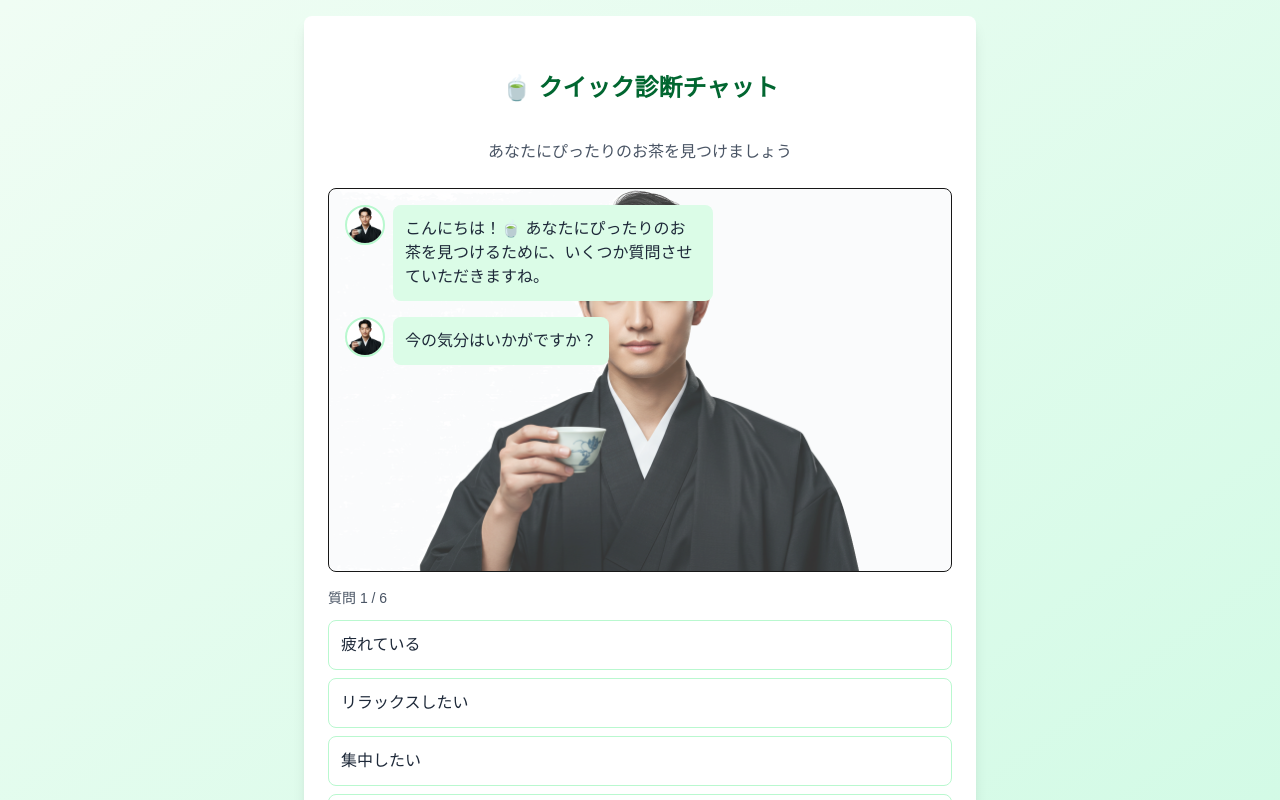
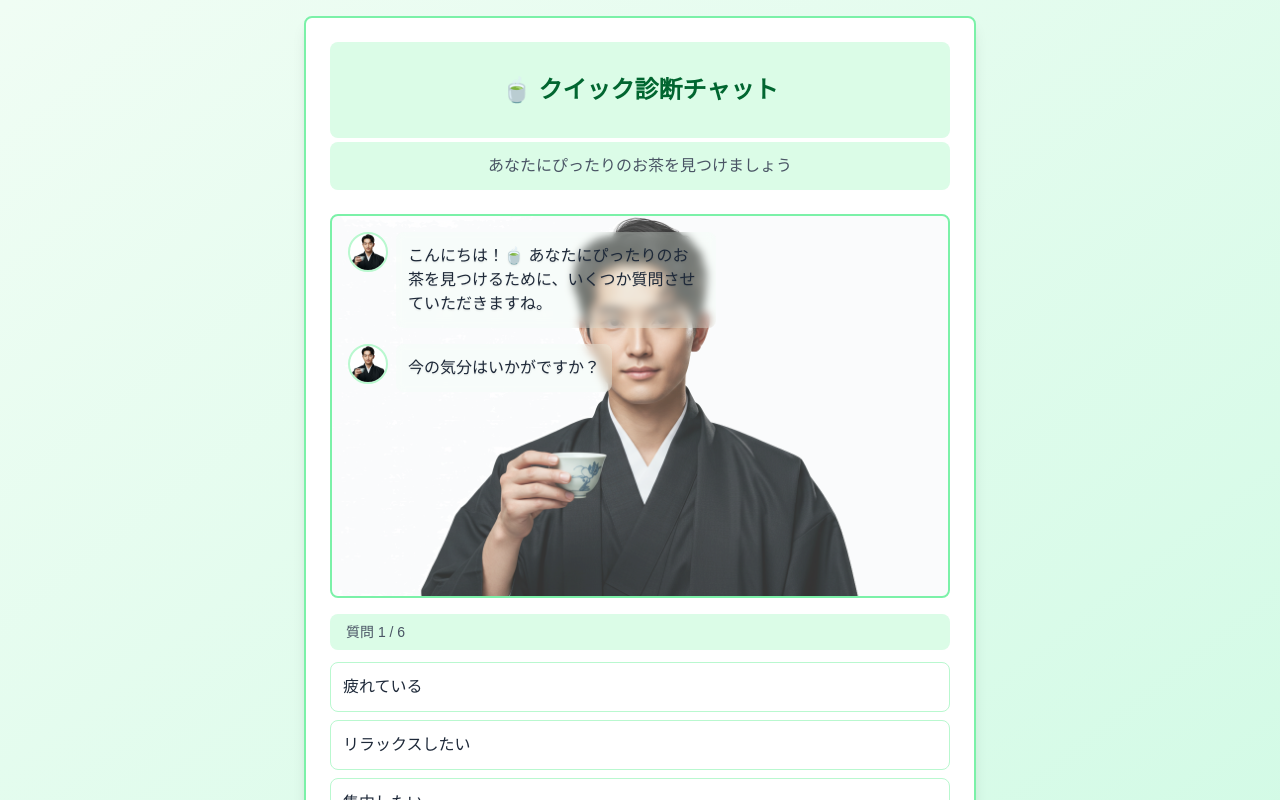
Before and after one commit to temasamo/tea-diagnosis, a Next.js app: page /tea/quick-diagnosis in a window 1280 px wide. Shown: the top 800 px of the page. Built offline with nearby package versions, Linux system fonts and the light colour scheme.

Commit message:
クイック診断ページのUI改善: 吹き出しを半透明化、ヘッダーと外枠を緑色に統一

```diff
--- a/src/app/tea/quick-diagnosis/page.tsx
+++ b/src/app/tea/quick-diagnosis/page.tsx
@@ -737,18 +737,18 @@ export default function QuickDiagnosisPage() {
   return (
     <div className="min-h-screen bg-gradient-to-br from-green-50 to-emerald-100 p-4">
       <div className="max-w-2xl mx-auto">
-        <div className="bg-white rounded-lg shadow-lg p-6 mb-4">
-          <div className="flex items-center justify-center mb-1 py-8">
+        <div className="bg-white rounded-lg shadow-lg p-6 mb-4 border-2 border-green-300">
+          <div className="flex items-center justify-center mb-1 py-8 bg-green-100 rounded-lg">
             <h1 className="text-2xl font-bold text-green-800">
               🍵 クイック診断チャット
             </h1>
           </div>
-          <p className="text-center text-gray-600 mb-6">
+          <p className="text-center text-gray-600 mb-6 bg-green-100 rounded-lg py-3 px-4">
             あなたにぴったりのお茶を見つけましょう
           </p>
 
           <div
-            className="h-96 overflow-y-auto border rounded-lg p-4 bg-gray-50 mb-4 relative"
+            className="h-96 overflow-y-auto border-2 border-green-300 rounded-lg p-4 bg-gray-50 mb-4 relative"
             style={{
               backgroundImage: 'url(/teaAI.png)',
               backgroundSize: 'cover',
@@ -787,9 +787,16 @@ export default function QuickDiagnosisPage() {
                   <div
                     className={`inline-block max-w-xs p-3 rounded-lg ${
                       message.type === 'user'
-                        ? 'bg-green-500 text-white'
-                        : 'bg-green-100 text-gray-800'
+                        ? 'text-white'
+                        : 'text-gray-800'
                     }`}
+                    style={{
+                      backgroundColor: message.type === 'user'
+                        ? 'rgba(34, 197, 94, 0.3)'
+                        : 'rgba(240, 253, 244, 0.3)',
+                      backdropFilter: 'blur(4px)',
+                      textShadow: '0 1px 2px rgba(0, 0, 0, 0.1)',
+                    }}
                   >
                     {message.url ? (
                       <a
@@ -824,7 +831,14 @@ export default function QuickDiagnosisPage() {
                     className="object-cover w-full h-full"
                   />
                 </div>
-                <div className="inline-block max-w-xs p-3 rounded-lg bg-green-100 text-gray-800">
+                <div
+                  className="inline-block max-w-xs p-3 rounded-lg text-gray-800"
+                  style={{
+                    backgroundColor: 'rgba(240, 253, 244, 0.3)',
+                    backdropFilter: 'blur(4px)',
+                    textShadow: '0 1px 2px rgba(0, 0, 0, 0.1)',
+                  }}
+                >
                   <span className="text-lg font-medium flex items-center gap-1">
                     <span className="typing-dot">・</span>
                     <span className="typing-dot">・</span>
@@ -838,7 +852,7 @@ export default function QuickDiagnosisPage() {
 
           {!isComplete && currentQuestionIndex >= 0 && currentQuestion && (
             <div className="space-y-2">
-              <p className="text-sm text-gray-600 mb-3">
+              <p className="text-sm text-gray-600 mb-3 bg-green-100 rounded-lg py-2 px-4">
                 質問 {currentQuestionIndex + 1} / {questions.length}
               </p>
               <div className="grid gap-2">
```
